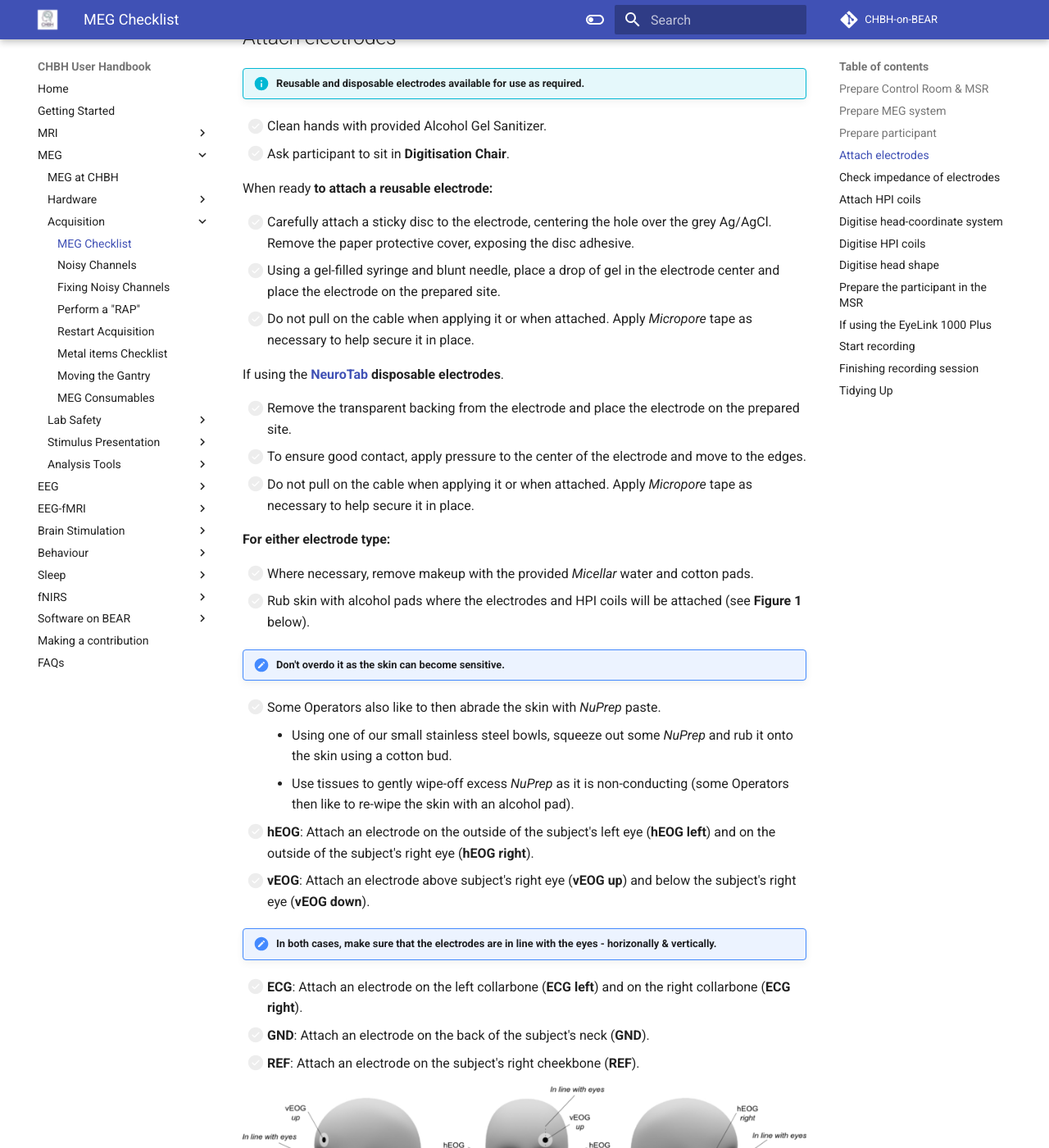
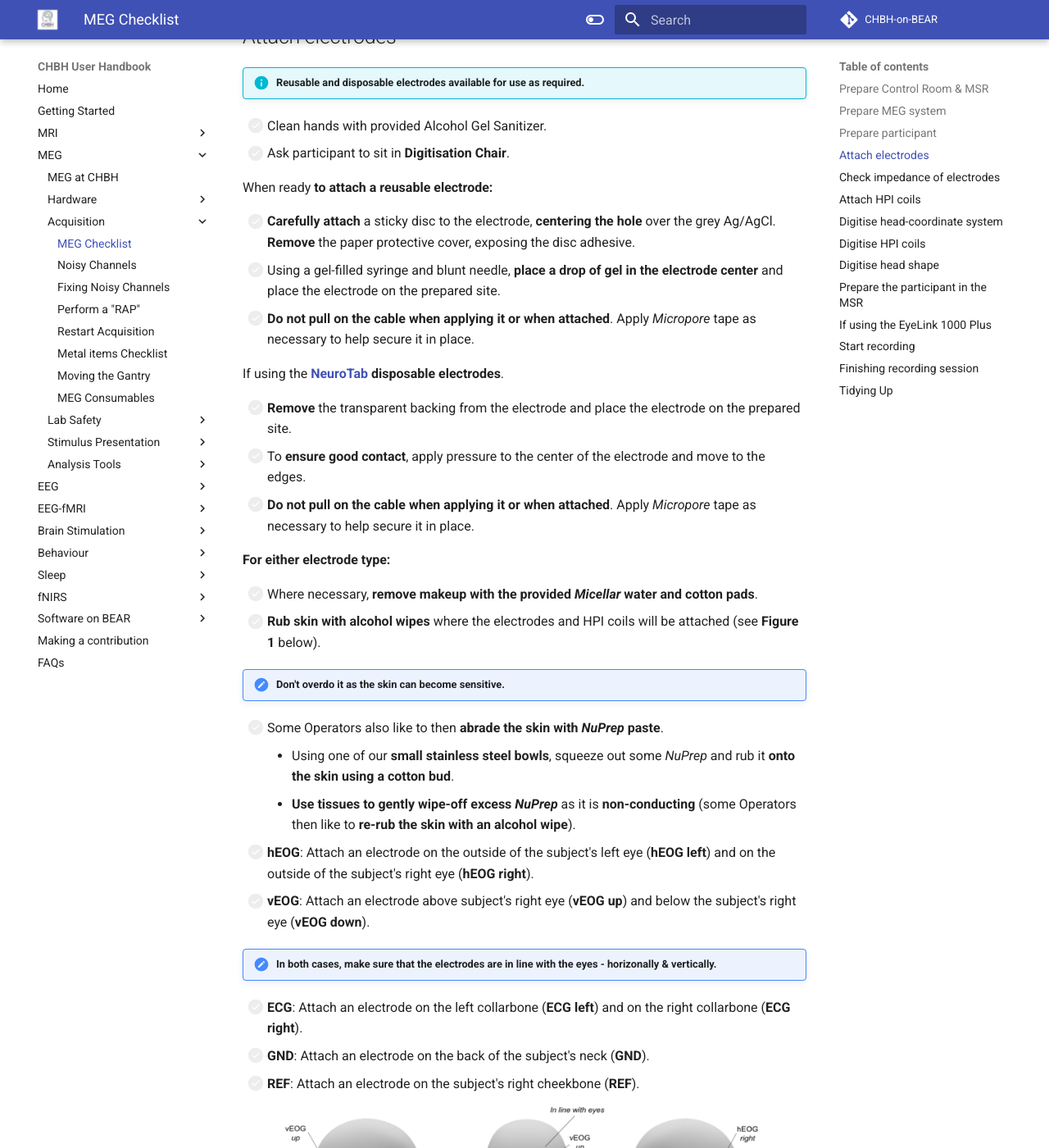
Before and after one commit to chbh-opensource/chbh-on-bear, an MkDocs documentation site: the page built from docs/meg/acquisition/meg-acquisition-checklist.md, in a window 1280 px wide and 1400 px high, scrolled down 2590 px. Shown: the whole window at 82% size. Built offline with MkDocs 1.6.1 and Material for MkDocs 9.7.7, drawn with Linux system fonts in a browser that asks for light colours; comment, search, counter and statistics services are not loaded; some of the changed text lies outside the part shown.

Commit message:
Adding more to MEG Acquisition checklist

```diff
--- a/docs/meg/acquisition/meg-acquisition-checklist.md
+++ b/docs/meg/acquisition/meg-acquisition-checklist.md
@@ -10,7 +10,7 @@
 
         - Select the correct Stim PC via KVM.
             - Press button 1 to connect to the OLD Stim PC.
-            - Press button 3 to connect to the NEW Stim PC.
+            - Press **button 3** to connect to the **NEW Stim PC**.
                 - LED Meanings.
                 - <b><span style="color:green">Green</span></b>/<b>Dark</b> for connected PCs, but not active.
                 - <b><span style="color:green">Green</span></b>/<b><span style="color:red">Red</span></b> for connected PCs actively using the KVM.
@@ -20,8 +20,8 @@
 
         - Select the correct Parallel Port via the Parallel Port (PP) Switch Box.
             - PP Switch position A to connect STI101 to the OLD Stim PC (PP Base Memory Address: BFF8).
-            - PP Switch position B to connect STI101 to the NEW Stim PC (PP Base Memory Address: CFF8).
-            - PP Switch position C to connect STI101 to the [LabJack U3-LV](../hardware/meg-labjack.md) connected via USB to the NEW Stim PC.
+            - PP **Switch position B** to connect STI101 to the **NEW Stim PC** (PP Base Memory Address: CFF8).
+            - PP **Switch position C** to connect STI101 to the **[LabJack U3-LV](../hardware/meg-labjack.md)** connected **via USB to the NEW Stim PC**.
 
 - [ ] Check Gantry position. Move from liquefaction (25) position to usage position.
 	* **[Moving the Gantry](moving-the-gantry.md)**
@@ -51,10 +51,10 @@
 - [ ] Start participant preparation - items to have ready/available.
 
 	!!! info "Reusable and disposable electrodes are available for use as required."
-	- Label 4 electrodes for EOG, 2 electrodes for ECG and any other (i.e. EMG) electrodes as required. Have some additional electrodes ready in case you have to redo them.
+	- **Label 4 electrodes for EOG, 2 electrodes for ECG** and **any other (i.e. EMG) electrodes as required**. Have some additional electrodes ready in case you have to redo them.
     - Electrode gel (in 20ml syringes - use the caulking gun to fill them.) We also have 12ml *curved tip* syringes available.
-    - Cut tape ready for attaching electrodes to skin (*Tegaderm* tape).
-    - Cut tape for securing electrodes (*Micropore* tape) and *Blenderm* tape for attaching cHPI coils.
+    - **Cut tape** ready for attaching electrodes to skin (*Tegaderm* tape).
+    - **Cut tape** for securing electrodes (*Micropore* tape) and *Blenderm* tape for attaching cHPI coils.
 	- Small double-sided sticky discs used to secure reusable electrodes.
     - If using an EEG cap, check it over for damaged electrodes. Makes sure it's clean and dry.
     - Set up the Digitiser chair, away from any metal. Attach the transmitter cube to the back of the chair. The **cable has to point downwards**.
@@ -64,6 +64,7 @@
 	- See this PDF... **[Metal items Checklist](../../meg/pdfs/Metal_items_checklist.pdf)**
 
 - [ ] Check that the participant monitoring camera and microphone are working correctly.
+
 
 ## Prepare MEG system
 
@@ -95,26 +98,26 @@
 
 When ready **to attach a reusable electrode:**
 
-- [ ] Carefully attach a sticky disc to the electrode, centering the hole over the grey Ag/AgCl. Remove the paper protective cover, exposing the disc adhesive.
-- [ ] Using a gel-filled syringe and blunt needle, place a drop of gel in the electrode center and place the electrode on the prepared site.
-- [ ] Do not pull on the cable when applying it or when attached. Apply *Micropore* tape as necessary to help secure it in place.
+- [ ] **Carefully attach** a sticky disc to the electrode, **centering the hole** over the grey Ag/AgCl. **Remove** the paper protective cover, exposing the disc adhesive.
+- [ ] Using a gel-filled syringe and blunt needle, **place a drop of gel in the electrode center** and place the electrode on the prepared site.
+- [ ] **Do not pull on the cable when applying it or when attached**. Apply *Micropore* tape as necessary to help secure it in place.
 
 If using the **[NeuroTab](https://www.unimed-electrodes.co.uk/15x20mm-Disposable-solid-gel-electrode-150cm-Lead-TP-connector-Box-of-120/151)** **disposable electrodes**.
 
-- [ ] Remove the transparent backing from the electrode and place the electrode on the prepared site.
-- [ ] To ensure good contact, apply pressure to the center of the electrode and move to the edges.
-- [ ] Do not pull on the cable when applying it or when attached. Apply *Micropore* tape as necessary to help secure it in place.
+- [ ] **Remove** the transparent backing from the electrode and place the electrode on the prepared site.
+- [ ] To **ensure good contact**, apply pressure to the center of the electrode and move to the edges.
+- [ ] **Do not pull on the cable when applying it or when attached**. Apply *Micropore* tape as necessary to help secure it in place.
 
 **For either electrode type:**
 
-- [ ] Where necessary, remove makeup with the provided *Micellar* water and cotton pads.
-- [ ] Rub skin with alcohol pads where the electrodes and HPI coils will be attached (see **Figure 1** below).
+- [ ] Where necessary, **remove makeup with the provided *Micellar* water and cotton pads**.
+- [ ] **Rub skin with alcohol wipes** where the electrodes and HPI coils will be attached (see **Figure 1** below).
 
 !!! note "Don't overdo it as the skin can become sensitive."
 
-- [ ] Some Operators also like to then abrade the skin with *NuPrep* paste.
-	- Using one of our small stainless steel bowls, squeeze out some *NuPrep* and rub it onto the skin using a cotton bud.
-    - Use tissues to gently wipe-off excess *NuPrep* as it is non-conducting (some Operators then like to re-wipe the skin with an alcohol pad).
+- [ ] Some Operators also like to then **abrade the skin with *NuPrep* paste**.
+	- Using one of our **small stainless steel bowls**, squeeze out some *NuPrep* and rub it **onto the skin using a cotton bud**.
+    - **Use tissues to gently wipe-off excess *NuPrep*** as it is **non-conducting** (some Operators then like to **re-rub the skin with an alcohol wipe**).
 - [ ] **hEOG**: Attach an electrode on the outside of the subject's left eye (**hEOG left**) and on the outside of the subject's right eye (**hEOG right**).
 - [ ] **vEOG**: Attach an electrode above subject's right eye (**vEOG up**) and below the subject's right eye (**vEOG down**).
 
@@ -134,6 +137,7 @@
 
     Our Electrode input on the gantry is to the **right of the subject**, so we use the **right eye for vEOG**.
 
+
 ## Check impedance of electrodes
 
 Use the **[SIGGI II impedance meter](../../meg/pdfs/SIGGI_II_User_Manual.pdf)**
@@ -150,34 +154,56 @@
 - [ ] Quit *Impedance Meter* by selecting *Return* symbol and press *Enter/Esc*.
 - [ ] Select *Power off* via the jog-shuttle and press *Enter/Esc*.
 
+
 ## Attach HPI coils
 
 ![Figure 2](../../images/meg/HPI_placement.png)
 **Figure 2: Standard locations of HPI coils**
 
+
 ## Digitise head-coordinate system
 
+!!! note "Make sure that the *goggles don't move* when making the digitisation."
+
+!!! note "The order in which the fiducial points are digitised does not matter."
+
 - [ ] Turn on the *Polhemus* system (switch on the back right of the unit).
-- [ ] Make sure the Transmitter cube is placed in the grey bracket on the back of the **Digitisation chair**, with **the cable pointing down**.
-- [ ] Place the *Polhemus* goggles on your Participant. Make sure that the **goggles don't move when making the Digitisation**.
+- [ ] Place the Transmitter cube in the grey bracket on the back of the **Digitisation chair**, with **the cable pointing down**.
+- [ ] Place the *Polhemus* goggles on your Participant.
 - [ ] Click **Change** next to **HPI: not digitized!** in the *Acquisition control* **Settings** panel.
-- [ ] Click **Coordinate frame alignment**.
-
-!!! note "The order in which the fiducial points are digitised does not matter"
-
-- [ ] Remove the black rubber tip cover from the stylus. **Do not drop the stylus** as the point is easily damaged!
-	- Rest the tip of the stylus gently on the first fiducial point, e.g. **nasion** or a **peri-auricular point** (see **<span style="color:green">green</span>** crosses **in Figure 2 above**), and **press the stylus button**.
-	- Repeat this procedure for **the other two fiducial points**.
+- [ ] Click **Coordinate frame alignment** in the **Head shape digitization** window.
+- [ ] **Remove** the black rubber tip cover from the stylus. **Do not drop the stylus** as the point is easily damaged!
+	- **Rest the tip** of the stylus gently on the first fiducial point, e.g. **nasion** or a **peri-auricular point** (see **<span style="color:green">green</span>** crosses **in Figure 2 above**), and **press the stylus button**.
+	- **Repeat** this procedure for **the other two fiducial points**. You should **hear two beeps** after the 3rd point, signfying completion.
 - [ ] If time allows, as a *sanity-check*, to make sure the measured location of the fiducial points are in still in alignment...
-	- Click **Coordinate frame alignment** again and select **Check** from the pop-up window.
-	- **Digitise all three fiducial points (cardinal landmarks) again** by pressing the stylus button after each beep.
-	- **To abort** digitise a point 30cm from the head origin/receiver.
+	- Click **Coordinate frame alignment** again, and select **Check** from the pop-up window.
+	- **Digitise all three fiducial points (cardinal landmarks) again** by pressing the stylus button after each beep. You should **hear two beeps** after the 3rd point, signifying completion.
+	- **To abort** digitise a point 75cm from the head origin/receiver, by pressing the stylus button at that distance.
 	- **Deviations from the first digitisation** will appear in **another pop-up window** after you have digitised all three fiducial points/landmarks.
 	- **Deviations < 5mm** are considered to be **"OK"**, no redo required.
 - [ ] If necessary (**values > 5mm**), **redo measurement** by clicking **Coordinate frame alignment** again and selecting **Redo**.
 
 
 ## Digitise HPI coils
+
+!!! note "The coils *must not move* relative to the head during the measurement!"
+
+!!! note "The order in which the HPI coils are digitised does not matter."
+
+- [ ] Click **HPI coils** in the **Head shape digitization** window.
+	- **Rest the tip** of the stylus gently in the **little hole in the centre of a coil** and **press the stylus button**.
+	- **Repeat** this procedure for **the other three coils**, as shown **in Figure 2 above**.
+- [ ] **Stop** the digitisation after the 4th coil (**if only using four coils**) by **digitising a point 30cm from the head origin**.
+	- Hold the stylus that distance **away from the receiver on the *Polhemus* goggles**, and press the stylus buttton **once**. You should **hear two beeps**.
+	- If you were **digitising all five HPI coils**, you should **hear two beeps** after the 5th coil, signifying completion.
+- [ ] If time allows, as a *sanity-check*, to make sure the measured locations of the HPI coils are in alignment.
+	- Click **HPI coils** again, and select **Check** from the pop-up window.
+	- Digitise **all four (or five) HPI coils again** by pressing the stylus button after each beep.
+	- **To abort**, digitise a point 30cm from the head origin/receiver, by pressing the stylus button at that distance.
+	- **Deviations from the first digitisation** will appear in **another pop-up window** after you have digitised all four (or five) HPI coils.
+	- **Deviations < 5mm** are considered to be **"OK"**, no redo required.
+- [ ] If necessary (**values > 5mm**), **redo measurement** by clicking **HPI coils** again and selecting **Redo**.
+
 
 ## Digitise head shape
 
@@ -189,6 +215,7 @@
 - [ ] Ideally **select the cardinal landmark locations again** as the **last 3 points** you collect.
 - [ ] **Stop** when ready by **digitising a point 30cm from the head origin**.
 	- Hold the stylus that distance **away from the receiver on the *Polhemus* glasses** and click the stylus button **once**. You should **hear two beeps**.
+
 
 ## Prepare the participant in the MSR
 
@@ -210,6 +237,7 @@
 
 ## If using the EyeLink 1000 Plus
 
+
 ## Start recording
 
 - [ ] Instruct participant to **remain still and relaxed**, and announce the start of the experiment.
```
Also changed, not shown: other parts of docs/meg/acquisition/meg-acquisition-checklist.md (+11 -7 lines).
